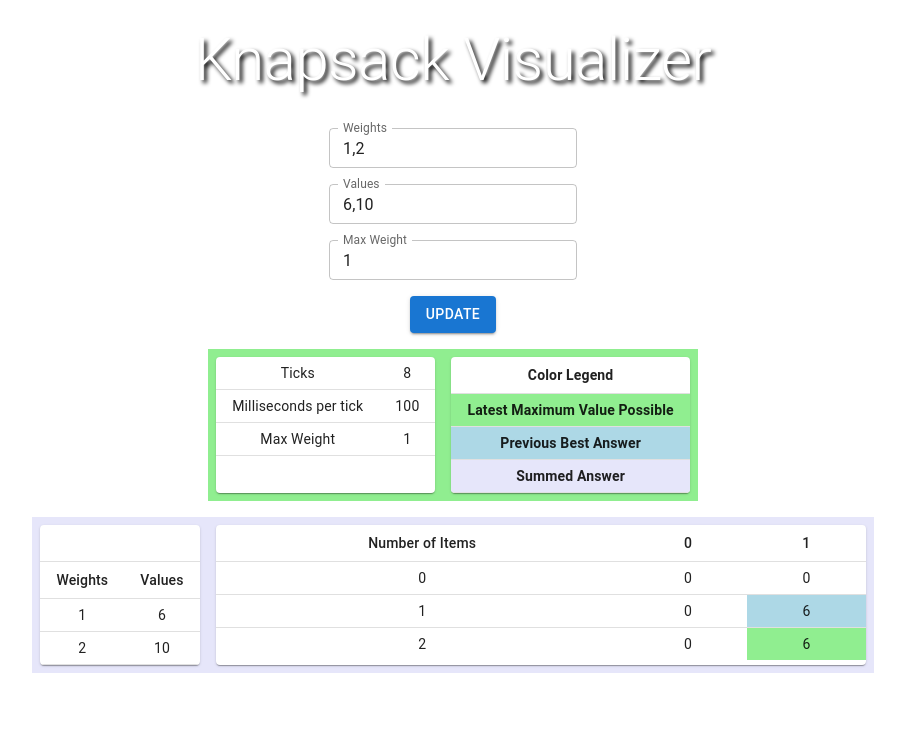
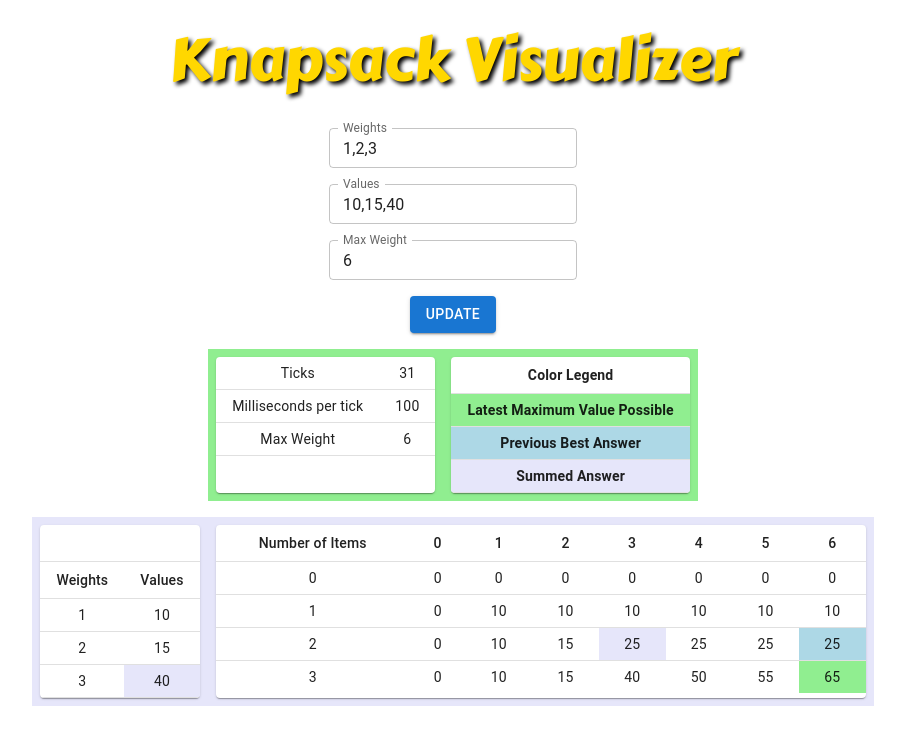
Before and after one commit to masaok/knapsack-web, a React (Create React App) app: page / in a window 1280 px wide. Shown: the top 744 px of the page, without its empty margins (187-1092 px from the left). Built offline with nearby package versions, Linux system fonts and the light colour scheme.

Commit message:
Fixed the title font; changed the default values

```diff
--- a/src/App.jsx
+++ b/src/App.jsx
@@ -36,6 +36,11 @@ const App = props => {
       <CssBaseline />
       <Helmet>
         <title>Hello World</title>
+        <link rel="preconnect" href="https://fonts.gstatic.com" />
+        <link
+          href="https://fonts.googleapis.com/css2?family=Carter+One&amp;display=swap"
+          rel="stylesheet"
+        ></link>
       </Helmet>
       <ThemeProvider theme={theme}>
         <div className={classes.root}>
--- a/src/pages/Dashboard/Dashboard.jsx
+++ b/src/pages/Dashboard/Dashboard.jsx
@@ -1,7 +1,7 @@
 // import { useState, useEffect } from 'react'
 import { makeStyles } from '@mui/styles'
 
-import { Helmet } from 'react-helmet-async'
+import { Helmet, HelmetProvider } from 'react-helmet-async'
 
 import Typography from '@mui/material/Typography'
 
@@ -26,9 +26,10 @@ const useStyles = makeStyles(
     },
 
     pageTitle: {
-      color: 'white',
-      fontSize: 40,
-      fontFamily: ['Carter One', 'sans-serif'].join(','),
+      color: 'gold',
+      fontSize: 60,
+      // fontFamily: ['Carter One', 'sans-serif'].join(','),
+      fontFamily: 'Carter One',
       textShadow: '3px 3px 4px #000',
       marginTop: theme.spacing(2),
       marginBottom: theme.spacing(2),
@@ -70,6 +71,7 @@ const Dashboard = props => {
   const classes = useStyles(props)
 
   return (
+    <HelmetProvider>
       <div className={classes.root}>
         <Helmet>
           <title>Knapsack Visualizer</title>
@@ -80,8 +82,8 @@ const Dashboard = props => {
           ></link>
         </Helmet>
         <div className={classes.header}>
-        <Typography variant="h2" className={classes.pageTitle}>
-          Knapsack Visualizer
+          <Typography variant="h2">
+            <span className={classes.pageTitle}>Knapsack Visualizer</span>
           </Typography>
         </div>
         <div className={classes.body}>
@@ -94,6 +96,7 @@ const Dashboard = props => {
           </div>
         </div>
       </div>
+    </HelmetProvider>
   )
 }
 
--- a/src/pages/Dashboard/content/KnapsackDynamic/KnapsackDynamic.jsx
+++ b/src/pages/Dashboard/content/KnapsackDynamic/KnapsackDynamic.jsx
@@ -127,9 +127,9 @@ const useStyles = makeStyles(
 // const MAX_WEIGHT = 2
 
 // Minimal
-const VALUES = [6, 10]
-const WEIGHTS = [1, 2]
-const MAX_WEIGHT = 1
+// const VALUES = [6, 10]
+// const WEIGHTS = [1, 2]
+// const MAX_WEIGHT = 1
 
 // Dev
 // const VALUES = [6, 10, 12]
@@ -138,9 +138,9 @@ const MAX_WEIGHT = 1
 
 // Geeks example
 // https://www.geeksforgeeks.org/0-1-knapsack-problem-dp-10/
-// const VALUES = [10, 15, 40]
-// const WEIGHTS = [1, 2, 3]
-// const MAX_WEIGHT = 6
+const VALUES = [10, 15, 40]
+const WEIGHTS = [1, 2, 3]
+const MAX_WEIGHT = 6
 
 // Educative example (fruit)
 // https://www.educative.io/edpresso/what-is-the-knapsack-problem
```
Lines whose indentation alone changed are shown as unchanged.
